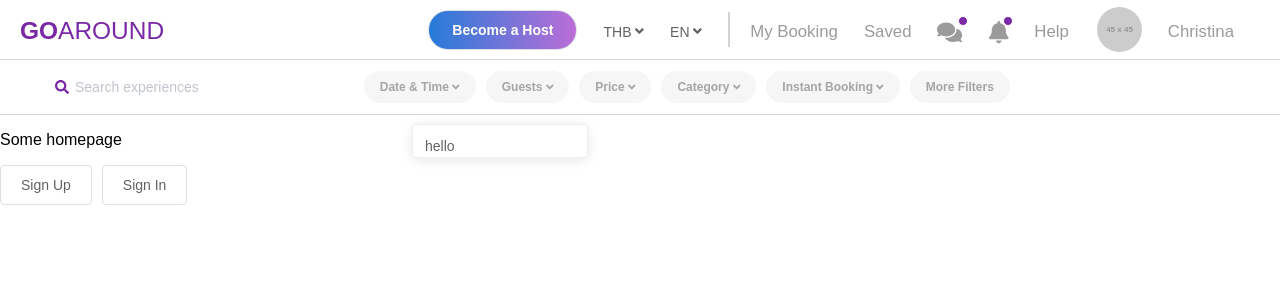
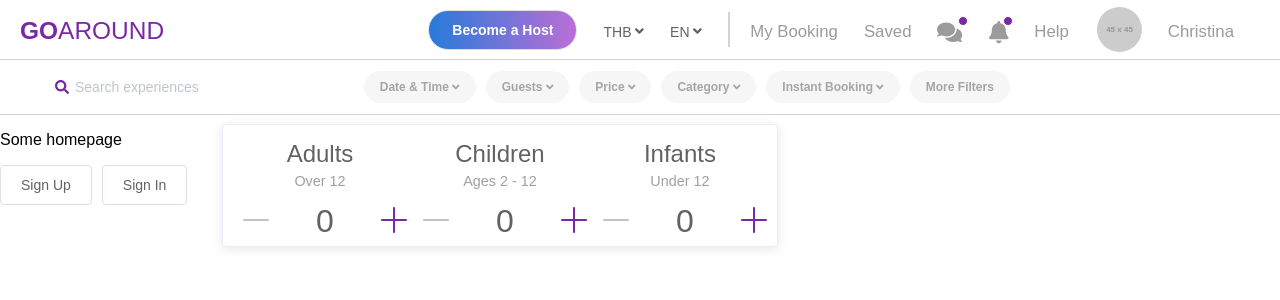
Before and after one commit to astrogin/frontendIgloo, a Vue app: page /#/ in a window 1280 px wide. Both pictures are taken after a click on the button "Guests". Shown: the top 300 px of the page. Built offline with nearby package versions, Linux system fonts and the light colour scheme; a small style sheet from the web is missing.

Commit message:
guests filter [in progress]

```diff
--- a/src/components/header/SearchBar.vue
+++ b/src/components/header/SearchBar.vue
@@ -39,8 +39,30 @@
           </el-col>
         </el-row>
       </base-filter>
-      <base-filter width="100" text="Guests">
-        <div>hello</div>
+      <base-filter width="530" text="Guests">
+        <el-row :gutter="10">
+          <el-col :span="8">
+            <div class="searchbar-guests-title">Adults</div>
+            <div class="searchbar-guests-subtitle">Over 12</div>
+            <div class="searchbar-input-number">
+              <el-input-number v-model="guests.adults" :min="0" />
+            </div>
+          </el-col>
+          <el-col :span="8">
+            <div class="searchbar-guests-title">Children</div>
+            <div class="searchbar-guests-subtitle">Ages 2 - 12</div>
+            <div class="searchbar-input-number">
+              <el-input-number v-model="guests.children" :min="0" />
+            </div>
+          </el-col>
+          <el-col :span="8">
+            <div class="searchbar-guests-title">Infants</div>
+            <div class="searchbar-guests-subtitle">Under 12</div>
+            <div class="searchbar-input-number">
+              <el-input-number v-model="guests.infants" :min="0" />
+            </div>
+          </el-col>
+        </el-row>
       </base-filter>
       <base-filter width="100" text="Price">
         <div>hello</div>
@@ -77,6 +99,11 @@
         searchInput: '',
         date: [],
         timeRange: [0, 6],
+        guests: {
+          adults: 0,
+          children: 0,
+          infants: 0,
+        },
       };
     },
     computed: {
--- a/src/styles/searchbar.scss
+++ b/src/styles/searchbar.scss
@@ -59,6 +59,47 @@ $gray: #a7a7a7;
       font-size: 1rem;
     }
   }
+
+  &-guests {
+    &-title {
+      font-size: 1.5rem;
+      text-align: center;
+    }
+
+    &-subtitle {
+      font-size: 0.9rem;
+      text-align: center;
+      color: #a0a0a0;
+    }
+  }
+
+  &-input-number {
+    padding-top: 10px;
+
+    .el-input-number__decrease {
+      border-radius: 0 !important;
+      border-width: 0px !important;
+    }
+
+    .el-input-number__increase {
+      border-radius: 0 !important;
+      border-width: 0px !important;
+    }
+
+    .el-input-number__decrease, .el-input-number__increase {
+      background-color: white !important;
+      font-size: 2rem;
+      color: $text-purple-color;
+    }
+
+    .el-input__inner {
+      font-size: 2rem;
+    }
+
+    .el-input > input {
+      border-width: 0px;
+    }
+  }
 }
 
 .el-slider__bar {
```
